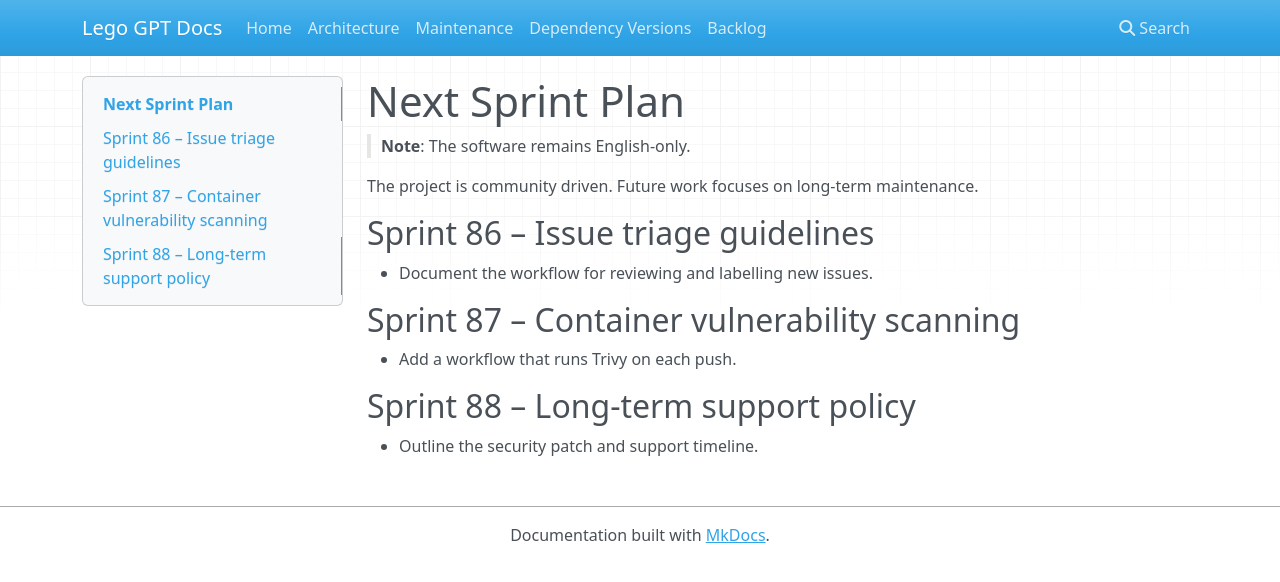
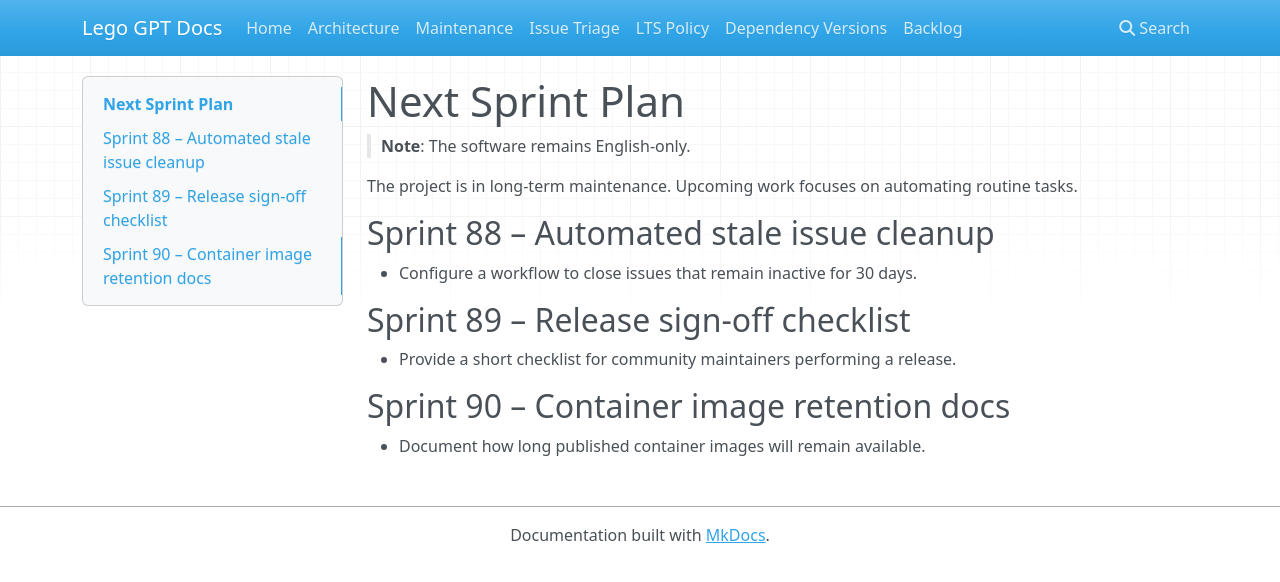
Before and after one commit to JGAVEN/Lego-GPT, an MkDocs documentation site: the page built from docs/SPRINT_PLAN_NEXT.md, in a window 1280 px wide. Shown: the top 582 px of the page. Built offline with MkDocs 1.6.1, drawn with Linux system fonts in a browser that asks for light colours; nearby versions of some CDN libraries.

Commit message:
Remove Trivy workflow and revert sprint numbering

```diff
--- a/backend/__init__.py
+++ b/backend/__init__.py
@@ -22,7 +22,7 @@ except Exception:  # pragma: no cover - ignore if missing
 try:  # pragma: no cover - during editable installs
     __version__ = version("lego-gpt-backend")
 except PackageNotFoundError:  # pragma: no cover - fallback for tests
-    __version__ = "0.5.67"
+    __version__ = "0.5.68"
 
 PACKAGE_DIR = Path(__file__).parent
 REDIS_URL = os.getenv("REDIS_URL", "redis://localhost:6379/0")
--- a/docs/SPRINT_PLAN_NEXT.md
+++ b/docs/SPRINT_PLAN_NEXT.md
@@ -2,13 +2,13 @@
 
 > **Note**: The software remains English-only.
 
-The project is community driven. Future work focuses on long-term maintenance.
+The project is in long-term maintenance. Upcoming work focuses on automating routine tasks.
 
-## Sprint 86 – Issue triage guidelines
-* Document the workflow for reviewing and labelling new issues.
+## Sprint 88 – Automated stale issue cleanup
+* Configure a workflow to close issues that remain inactive for 30 days.
 
-## Sprint 87 – Container vulnerability scanning
-* Add a workflow that runs Trivy on each push.
+## Sprint 89 – Release sign-off checklist
+* Provide a short checklist for community maintainers performing a release.
 
-## Sprint 88 – Long-term support policy
-* Outline the security patch and support timeline.
+## Sprint 90 – Container image retention docs
+* Document how long published container images will remain available.
--- a/mkdocs.yml
+++ b/mkdocs.yml
@@ -7,5 +7,7 @@ nav:
   - Home: index.md
   - Architecture: ARCHITECTURE.md
   - Maintenance: COMMUNITY_MAINTENANCE.md
+  - Issue Triage: ISSUE_TRIAGE_GUIDE.md
+  - LTS Policy: LTS_POLICY.md
   - Dependency Versions: DEPENDENCY_VERSIONS.md
   - Backlog: PROJECT_BACKLOG.md
--- a/pyproject.toml
+++ b/pyproject.toml
@@ -1,6 +1,6 @@
 [project]
 name = "lego-gpt"
-version = "0.5.67"
+version = "0.5.68"
 requires-python = ">=3.11"
 
 [build-system]
```
Also changed, not shown: CHANGELOG.md (+6 -0 lines), README.md (+3 -0 lines), docs/COMMUNITY_MAINTENANCE.md (+1 -0 lines), docs/ISSUE_TRIAGE_GUIDE.md (added, +23 -0 lines), docs/LTS_POLICY.md (added, +12 -0 lines), docs/PROJECT_BACKLOG.md (+4 -4 lines), docs/SPRINT_PLAN_LATEST.md (+6 -0 lines), 1 other file.
